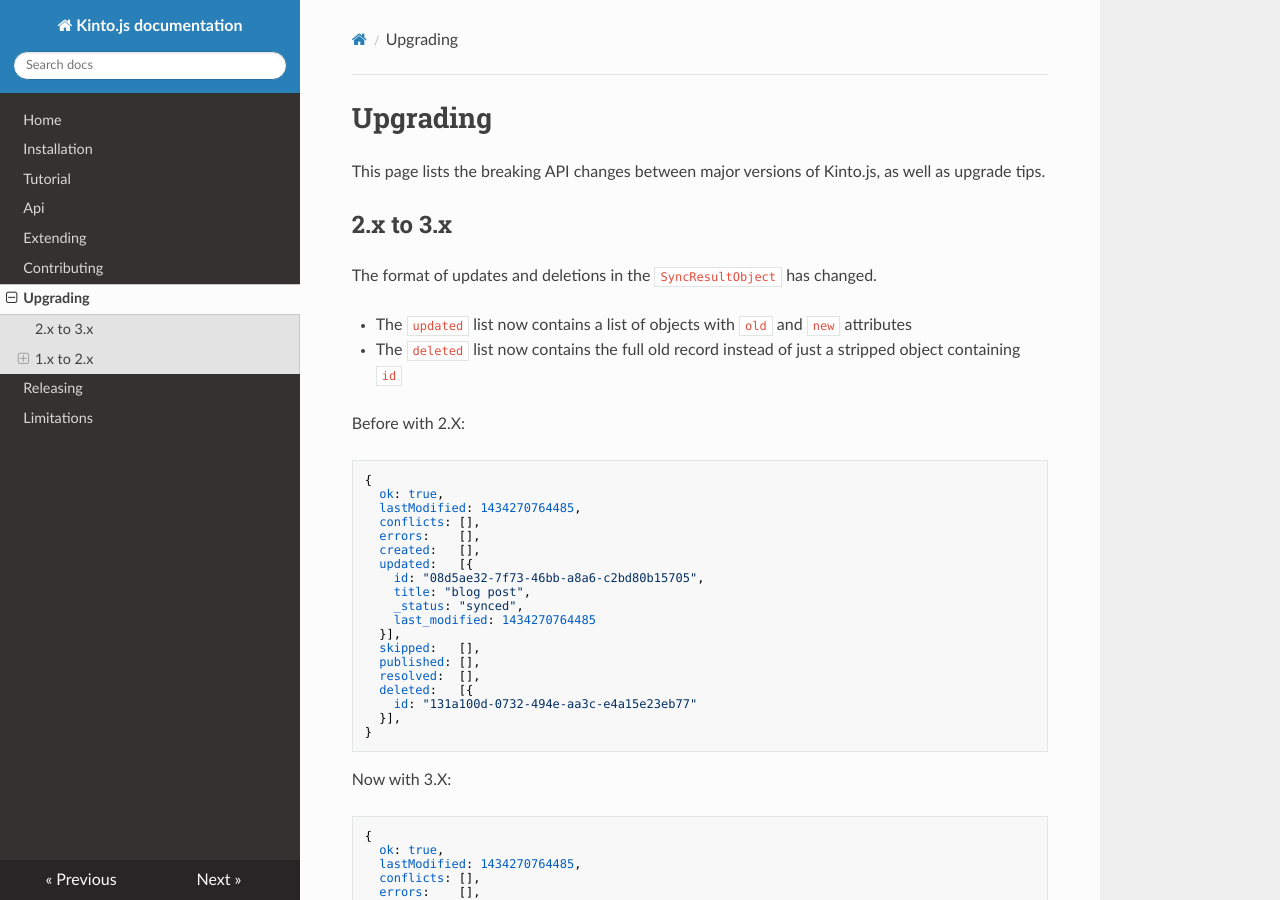
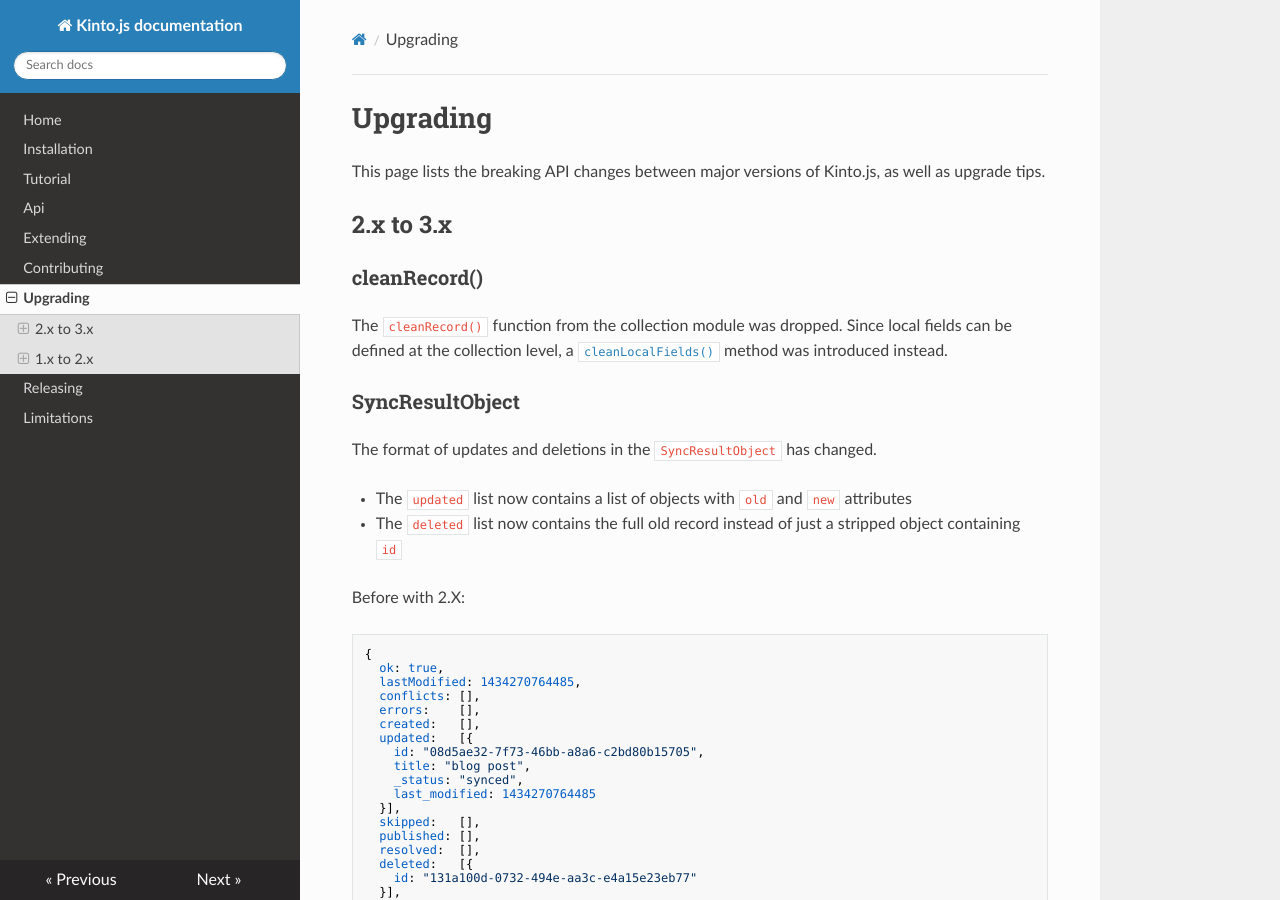
Before and after one commit to Kinto/kinto.js, an MkDocs documentation site: the page built from docs/upgrading.md, in a window 1280 px wide and 900 px high. Built offline with MkDocs 1.6.1, drawn with Linux system fonts in a browser that asks for light colours; nearby versions of some CDN libraries; old or Windows-style settings are respelled for this version of MkDocs.

Commit message:
@n1k0 review

```diff
--- a/docs/upgrading.md
+++ b/docs/upgrading.md
@@ -4,10 +4,17 @@
 
 ## 2.x to 3.x
 
+### cleanRecord()
+
+The `cleanRecord()` function from the collection module was dropped. Since local fields can be defined at the collection level, a [`cleanLocalFields()`](https://doc.esdoc.org/github.com/Kinto/kinto.js/class/src/collection.js~Collection.html#instance-method-cleanLocalFields) method was introduced instead.
+
+
+### SyncResultObject
+
 The format of updates and deletions in the `SyncResultObject` has changed.
 
-* The ``updated`` list now contains a list of objects with ``old`` and ``new`` attributes
-* The ``deleted`` list now contains the full old record instead of just a stripped object containing ``id``
+* The `updated` list now contains a list of objects with `old` and `new` attributes
+* The `deleted` list now contains the full old record instead of just a stripped object containing `id`
 
 Before with 2.X:
 
```
Also changed, not shown: docs/api.md (+1 -3 lines), 2 other files.
